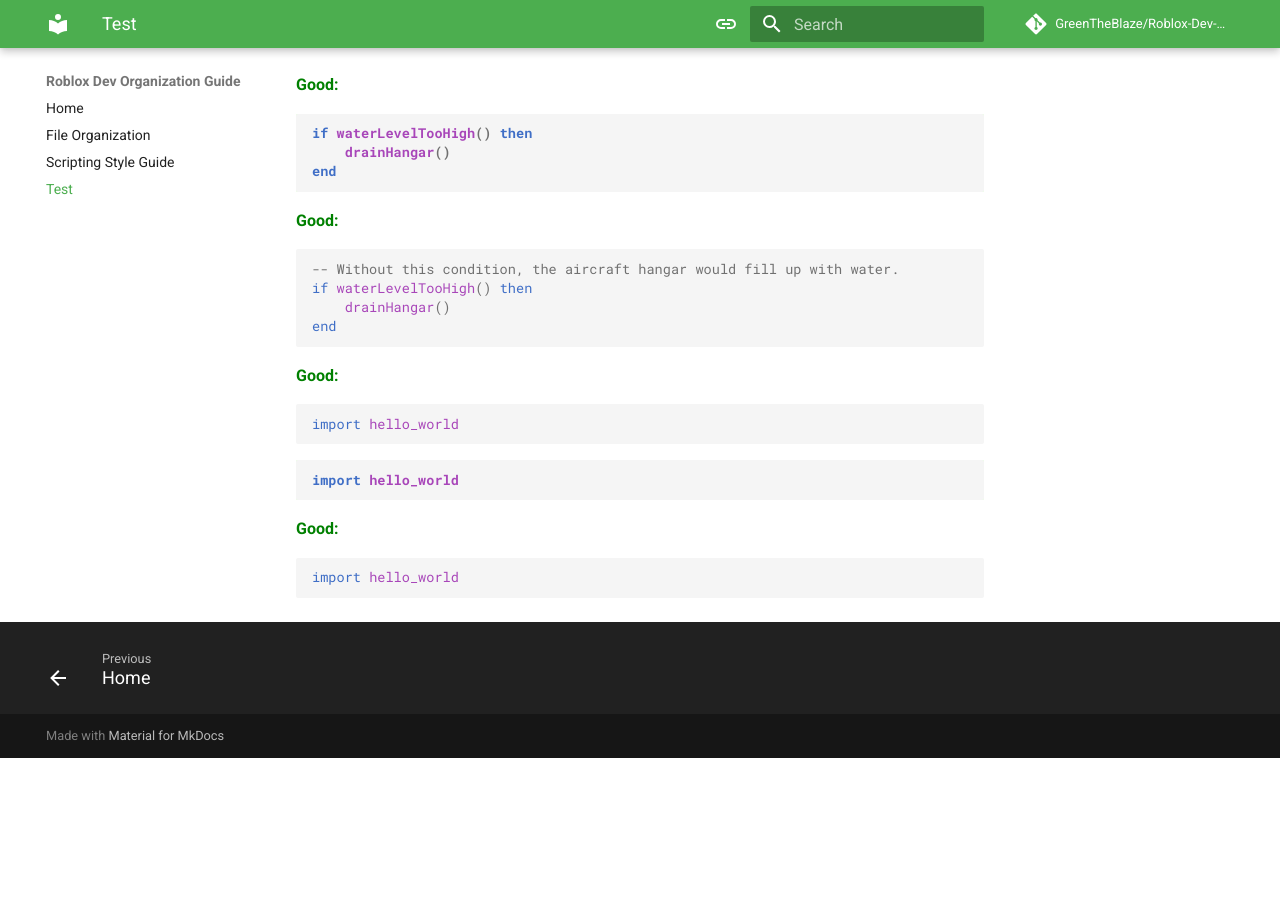
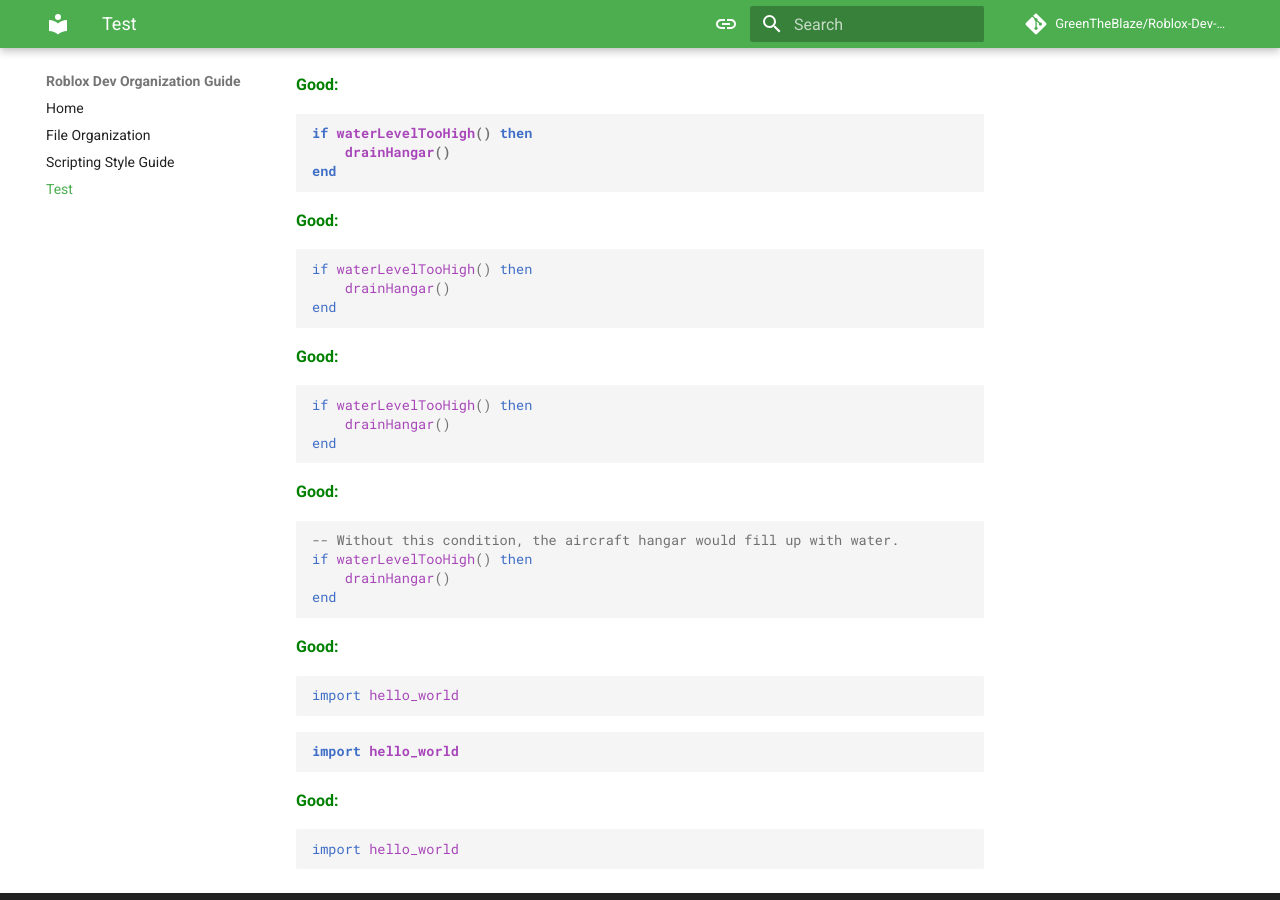
Before and after one commit to GreenTheBlaze/Roblox-Dev-Organization-Guide, an MkDocs documentation site: the page built from docs/test-code.md, in a window 1280 px wide and 900 px high, scrolled down 478 px. Built offline with MkDocs 1.6.1 and Material for MkDocs 9.7.7, drawn with Linux system fonts in a browser that asks for light colours; comment, search, counter and statistics services are not loaded; before the commit the page ends 1236 px from its top, so only the background shows below that.

Commit message:
Update test-code.md

````diff
--- a/docs/test-code.md
+++ b/docs/test-code.md
@@ -17,6 +17,22 @@ end
 <p class="style-good">Good:</p>
 
 ```{.lua .style-good}
+if waterLevelTooHigh() then
+    drainHangar()
+end
+```
+
+<p class="style-good">Good:</p>
+
+```{.lua}
+if waterLevelTooHigh() then
+    drainHangar()
+end
+```
+
+<p class="style-good">Good:</p>
+
+```.lua
 if waterLevelTooHigh() then
     drainHangar()
 end
````
